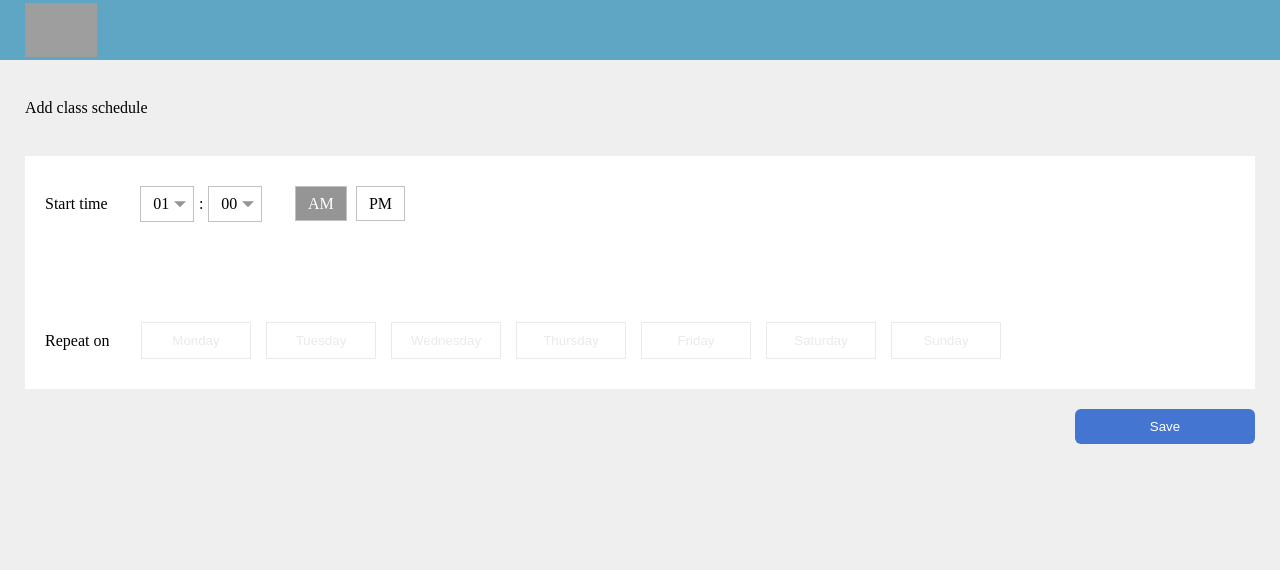
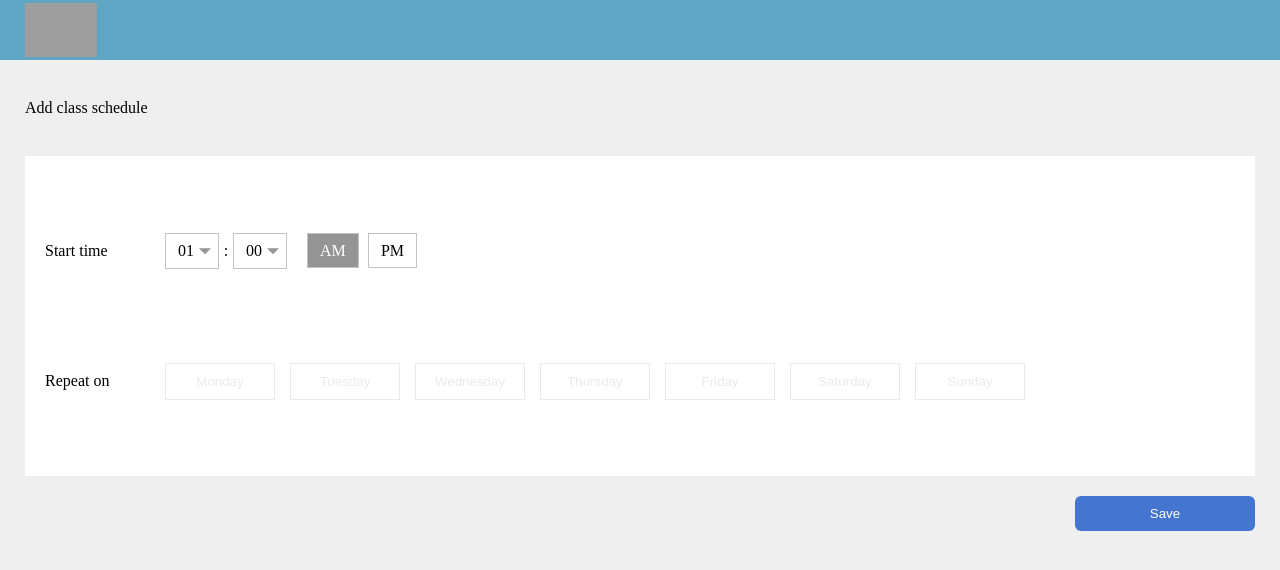
Before and after one commit to wanted-running-sheep/Schedule, a React (Create React App) app: page /schedule/add in a window 1280 px wide. Shown: the top 570 px of the page. Built offline with nearby package versions, Linux system fonts and the light colour scheme; grey boxes are pictures that could not be loaded.

Commit message:
♻️ refactor: 요일 추가 페이지 리팩터링

```diff
--- a/src/pages/ScheduleAddPage.tsx
+++ b/src/pages/ScheduleAddPage.tsx
@@ -1,25 +1,27 @@
 import React, { useState } from 'react';
+import styled from 'styled-components';
 import { useNavigate } from 'react-router-dom';
+
+import { INITIAL_INDEX } from '@/constants';
+import { theme } from '@/styles/theme';
+import { Days, DaysType, Periods } from '@/types/enum';
+import useScheduleModel from '@/api/models/useScheduleModel';
+
+import Button from '@/components/Button';
+import AMPMRadio from '@/components/AMPMRadio';
 import TimePicker from '@/components/TimePicker/TimePicker';
-import AMPMRadio from '@/components/AMPMRadio';
-import Button from '@/components/Button';
-
-import styled from 'styled-components';
-import { theme } from '@/styles/theme';
-import useScheduleModel from '@/api/models/useScheduleModel';
-import { Days, DaysType } from '@/types/enum';
 
 const buttonBorder = `1px solid ${theme.color.border.lightgray}`;
 const fontColor = `${theme.color.font.lightgray}`;
 
 const ScheduleAddPage = () => {
+  const navigate = useNavigate();
   const [isButtonsClicked, setIsButtonClicked] = useState<boolean[]>(
     new Array(7).fill(false)
   );
-  const [period, setPeriod] = useState<string>('AM');
+  const [period, setPeriod] = useState<string>(Periods[INITIAL_INDEX]);
   const [time, setTime] = useState<number>(100);
   const { createtSchedule, checkSavedScheduleData } = useScheduleModel();
-  const navigate = useNavigate();
 
   const handleClickedDaysButton = (
     event: React.MouseEvent<HTMLButtonElement>
@@ -82,12 +84,14 @@ const ScheduleAddPage = () => {
         <h1>Add class schedule</h1>
       </Header>
       <Article>
-        <TimeSection>
+        <Content>
           <h3>Start time</h3>
           <TimePicker getTime={getTime} />
-          <AMPMRadio getChecked={getPeriodChecked} />
-        </TimeSection>
-        <DaySection>
+          <RadioWrapper>
+            <AMPMRadio getChecked={getPeriodChecked} />
+          </RadioWrapper>
+        </Content>
+        <Content>
           <h3>Repeat on</h3>
           <ButtonsWrapper>
             {Days.map((day, index) => (
@@ -102,7 +106,7 @@ const ScheduleAddPage = () => {
               />
             ))}
           </ButtonsWrapper>
-        </DaySection>
+        </Content>
       </Article>
       <Footer>
         <Button
@@ -124,29 +128,26 @@ export default ScheduleAddPage;
 const Header = styled.header`
   margin-bottom: 40px;
 `;
-
 const Article = styled.article`
   background-color: ${({ theme }) => theme.color.background.white};
   padding: 30px 20px;
   margin-bottom: 20px;
 `;
+const Content = styled.div`
+  ${({ theme }) => theme.mixins.flexBox('center', 'flex-start')};
+  height: 130px;
 
-const TimeSection = styled.section`
-  ${({ theme }) => theme.mixins.flexBox('center', 'space-between')}
-  max-width: 360px;
-  margin-bottom: 100px;
+  h3 {
+    width: 120px;
+  }
 `;
-
-const DaySection = styled.section`
-  ${({ theme }) => theme.mixins.flexBox('center', 'space-between')}
-  width: 956px;
+const RadioWrapper = styled.div`
+  margin-left: 20px;
 `;
-
 const ButtonsWrapper = styled.div`
   ${({ theme }) => theme.mixins.flexBox('center', 'space-between')};
   width: 860px;
 `;
-
 const Footer = styled.footer`
-  ${({ theme }) => theme.mixins.flexBox('center', 'right')};
+  text-align: right;
 `;
--- a/src/pages/SchedulePage.tsx
+++ b/src/pages/SchedulePage.tsx
@@ -5,10 +5,11 @@ import { ScheduleWithoutDayType, ScheduleInterface } from 'request';
 
 import { Days } from '@/types/enum';
 import { theme } from '@/styles/theme';
+import useScheduleModel from '@/api/models/useScheduleModel';
+import { getPrettyTime, getPrettyEndTime } from '@/utils/formatTime';
+
 import Button from '@/components/Button';
 import TimeBlock from '@/components/TimeBlock';
-import useScheduleModel from '@/api/models/useScheduleModel';
-import { getPrettyTime, getPrettyEndTime } from '@/utils/formatTime';
 
 interface FormattedSchedulesInterface {
   [key: string]: ScheduleWithoutDayType[];
```
